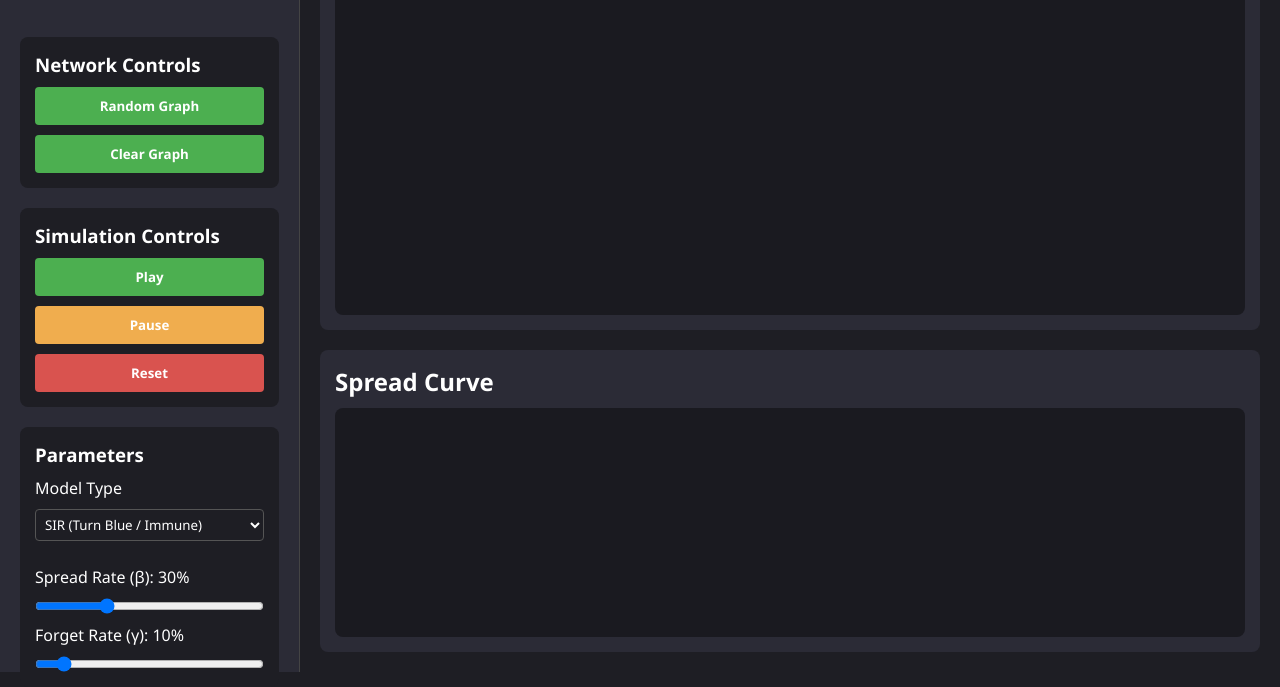
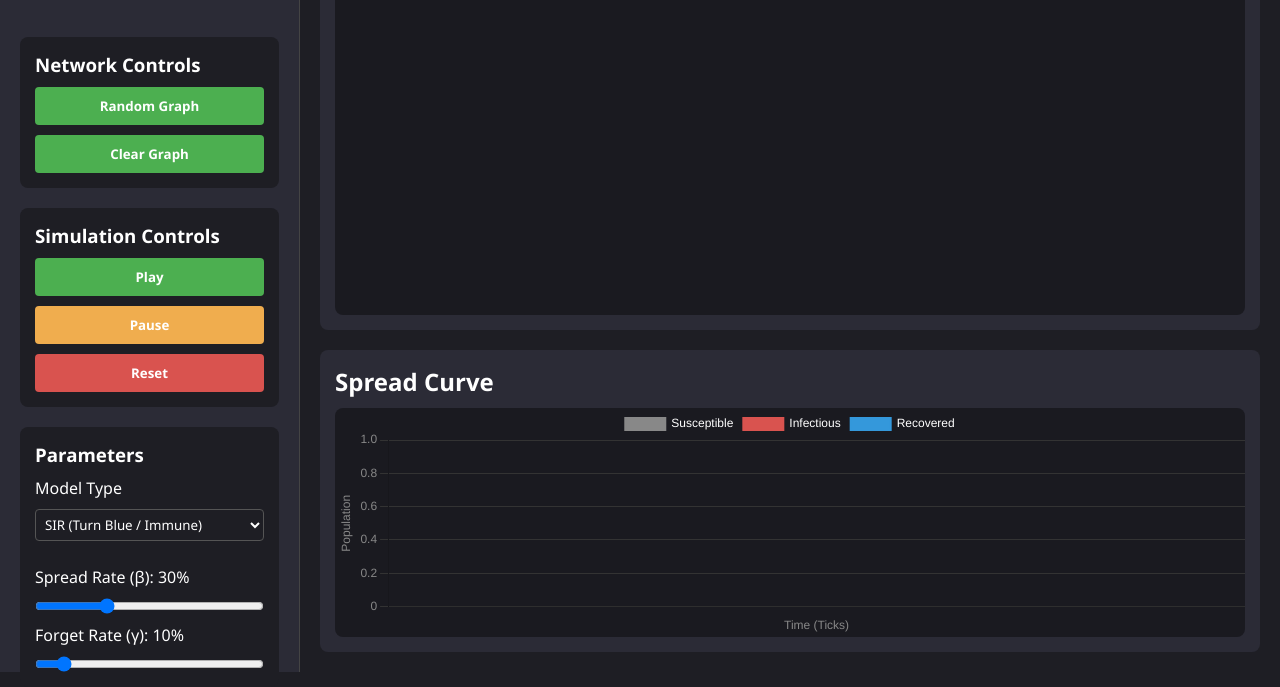
Before and after one commit to XuhanYang888/Rumor-Spread-Simulator, a website built with Vite: page index.html in a window 1280 px wide. Shown: the part 128-815 px from the top of the page. Built offline with nearby package versions, Linux system fonts and the light colour scheme; what vis-data would draw is missing.

Commit message:
add chart

```diff
--- a/index.html
+++ b/index.html
@@ -50,7 +50,9 @@
 
         <div id="chart-container" class="panel">
           <h2>Spread Curve</h2>
-          <div id="chart-canvas"></div>
+          <div id="chart-canvas" style="position: relative">
+            <canvas id="rumor-chart"></canvas>
+          </div>
         </div>
       </main>
     </div>
--- a/package.json
+++ b/package.json
@@ -12,6 +12,7 @@
     "vite": "^8.1.1"
   },
   "dependencies": {
+    "chart.js": "^4.5.1",
     "vis-data": "^8.0.4",
     "vis-network": "^10.1.0"
   }
--- a/src/main.js
+++ b/src/main.js
@@ -1,5 +1,6 @@
 import "vis-network/styles/vis-network.css";
 import "../src/style.css";
+import Chart from "chart.js/auto";
 import { DataSet } from "vis-data";
 import { Network } from "vis-network";
 
@@ -249,3 +250,66 @@ forgetSlider.addEventListener("input", (e) => {
 });
 
 forgetLabel.innerText = `Forget Rate (γ): ${forgetSlider.value}%`;
+
+const ctx = document.getElementById("rumor-chart").getContext("2d");
+
+const chartData = {
+  labels: [],
+  datasets: [
+    {
+      label: STATES.S.name,
+      data: [],
+      borderColor: STATES.S.color,
+      backgroundColor: STATES.S.color,
+      borderWidth: 2,
+      pointRadius: 0,
+      tension: 0.4,
+    },
+    {
+      label: STATES.I.name,
+      data: [],
+      borderColor: STATES.I.color,
+      backgroundColor: STATES.I.color,
+      borderWidth: 2,
+      pointRadius: 0,
+      tension: 0.4,
+    },
+    {
+      label: STATES.R.name,
+      data: [],
+      borderColor: STATES.R.color,
+      backgroundColor: STATES.R.color,
+      borderWidth: 2,
+      pointRadius: 0,
+      tension: 0.4,
+    },
+  ],
+};
+
+const rumorChart = new Chart(ctx, {
+  type: "line",
+  data: chartData,
+  options: {
+    responsive: true,
+    maintainAspectRatio: false,
+    animation: false,
+    scales: {
+      x: {
+        title: { display: true, text: "Time (Ticks)", color: "#888" },
+        ticks: { color: "#888" },
+        grid: { color: "#333" },
+      },
+      y: {
+        title: { display: true, text: "Population", color: "#888" },
+        ticks: { color: "#888" },
+        grid: { color: "#333" },
+        beginAtZero: true,
+      },
+    },
+    plugins: {
+      legend: {
+        labels: { color: "#fff" },
+      },
+    },
+  },
+});
```
Also changed, not shown: 1 other file.
